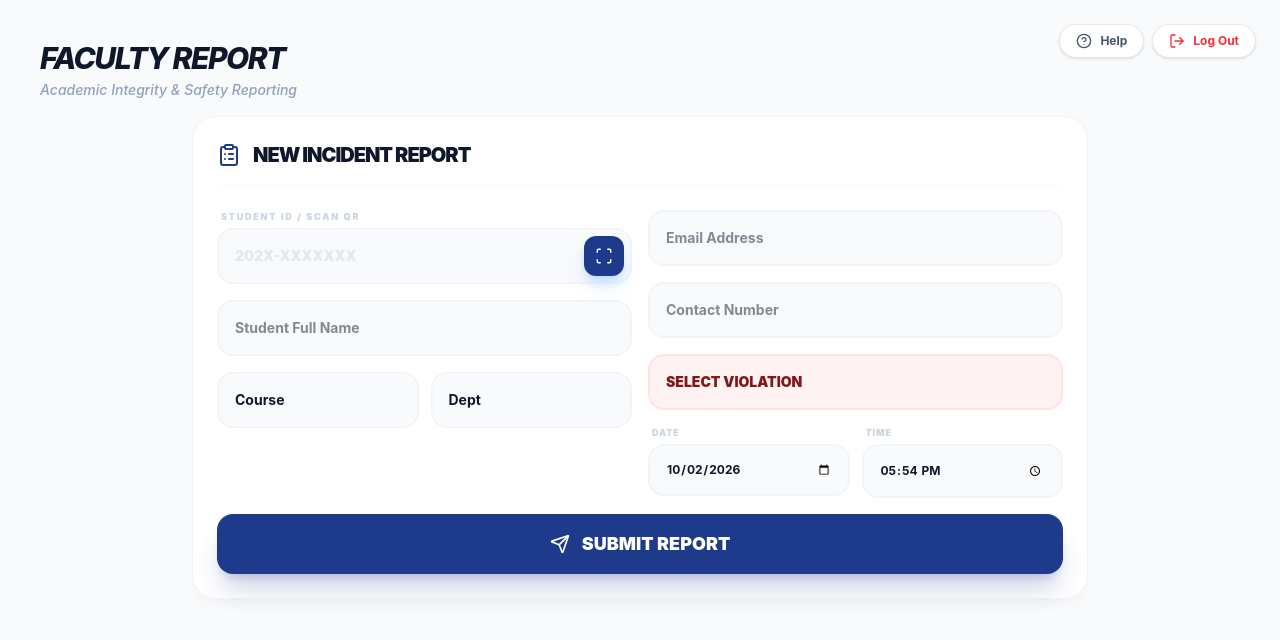
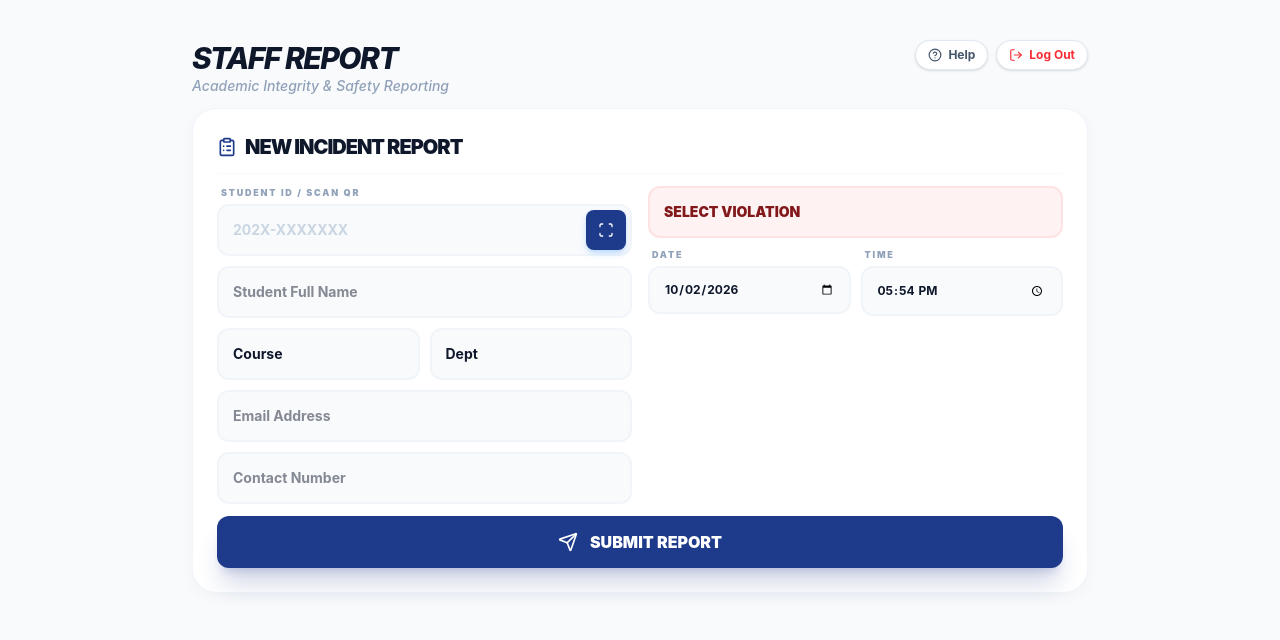
Before and after one commit to beans-26/OSA-Connect-deploy, a React (Vite) app in the folder frontend/: page /guard/report in a window 1280 px wide. Shown: the top 640 px of the page. Built offline with nearby package versions, Linux system fonts and the light colour scheme; sample sign-in values are in the browser's storage.

Commit message:
fixed guard and staff layout, student starts in light mode

```diff
--- a/frontend/src/pages/guard/ReportViolation.jsx
+++ b/frontend/src/pages/guard/ReportViolation.jsx
@@ -1,7 +1,6 @@
 import React, { useState } from 'react';
-import Sidebar from '../../components/Sidebar';
 import { Link } from 'react-router-dom';
-import { Shield, Scan, Send, AlertCircle, CheckCircle2, User, UserPlus, ClipboardList, Clock, X, QrCode, LogOut, HelpCircle } from 'lucide-react';
+import { Scan, Send, CheckCircle2, ClipboardList, Clock, X, LogOut, HelpCircle } from 'lucide-react';
 import QrScannerModal from '../../components/QrScannerModal';
 import { parseStudentQr, NOT_A_STUDENT_QR } from '../../components/studentQr';
 
@@ -21,6 +20,9 @@ const DEPARTMENTS = [
     "College of Science and Mathematics (CSM)", "College of Science and Technology Education (CSTE)",
     "College of Technology (CT)", "College of Medicine (COM)", "Senior High School (SHS)"
 ];
+
+const inputClass = "w-full bg-slate-50 dark:bg-slate-900 border-2 border-slate-100 dark:border-slate-700 rounded-xl px-3 py-2.5 md:p-3.5 font-bold focus:border-ustp-blue outline-none transition-all text-sm";
+const labelClass = "text-[9px] uppercase font-black text-slate-400 dark:text-slate-500 tracking-[0.2em] ml-1 mb-1 block";
 
 const ReportViolation = () => {
     const user = JSON.parse(localStorage.getItem('user') || '{}');
@@ -112,21 +114,6 @@ const ReportViolation = () => {
 
     return (
         <div className="flex bg-slate-50 dark:bg-slate-900 min-h-screen relative">
-            {/* Floating Help + Logout */}
-            <div className="fixed top-6 right-6 z-50 flex items-center gap-2">
-                <Link
-                    to="/help"
-                    className="flex items-center gap-2 px-4 py-2 bg-white dark:bg-slate-800/80 backdrop-blur shadow-sm border border-slate-200 dark:border-slate-600 rounded-full text-slate-600 dark:text-slate-300 hover:text-ustp-blue font-bold transition-all text-xs"
-                >
-                    <HelpCircle size={16} /> Help
-                </Link>
-                <button
-                    onClick={() => { localStorage.clear(); window.location.href = '/login'; }}
-                    className="flex items-center gap-2 px-4 py-2 bg-white dark:bg-slate-800/80 backdrop-blur shadow-sm border border-slate-200 dark:border-slate-600 rounded-full text-red-500 hover:bg-red-50 font-bold transition-all text-xs"
-                >
-                    <LogOut size={16} /> Log Out
-                </button>
-            </div>
             {/* Modal Scanner */}
             {isScanning && (
                 <QrScannerModal
@@ -194,54 +181,72 @@ const ReportViolation = () => {
                 </div>
             )}
 
-            <main className="flex-1 p-3 md:p-10 pt-20 md:pt-10 w-full max-w-full h-screen overflow-hidden flex flex-col">
-                <header className="mb-4 text-center md:text-left shrink-0">
-                    <h1 className="text-2xl md:text-3xl font-extrabold text-slate-900 dark:text-white tracking-tighter uppercase italic">
-                        {userRole === 'guard' ? 'Guard Report' : 'Faculty Report'}
-                    </h1>
-                    <p className="text-slate-400 dark:text-slate-500 mt-1 font-medium italic text-xs md:text-sm">
-                        Academic Integrity & Safety Reporting
-                    </p>
+            <main className="flex-1 p-3 md:p-10 w-full max-w-full h-screen overflow-y-auto custom-scrollbar">
+                {/* Help + Log Out sit in the header so they scroll away with the page */}
+                <header className="max-w-4xl mx-auto w-full mb-3 flex items-start justify-between gap-3">
+                    <div className="min-w-0">
+                        <h1 className="text-xl md:text-3xl font-extrabold text-slate-900 dark:text-white tracking-tighter uppercase italic">
+                            {userRole === 'guard' ? 'Guard Report' : 'Staff Report'}
+                        </h1>
+                        <p className="text-slate-400 dark:text-slate-500 font-medium italic text-[11px] md:text-sm">
+                            Academic Integrity & Safety Reporting
+                        </p>
+                    </div>
+                    <div className="flex items-center gap-2 shrink-0">
+                        {userRole === 'guard' && (
+                            <Link to="/guard/history" className="flex items-center gap-1.5 px-3 py-1.5 bg-white dark:bg-slate-800 shadow-sm border border-slate-200 dark:border-slate-600 rounded-full text-slate-600 dark:text-slate-300 hover:text-ustp-blue font-bold text-xs">
+                                <Clock size={14} /> History
+                            </Link>
+                        )}
+                        <Link to="/help" aria-label="Help" className="flex items-center gap-1.5 px-3 py-1.5 bg-white dark:bg-slate-800 shadow-sm border border-slate-200 dark:border-slate-600 rounded-full text-slate-600 dark:text-slate-300 hover:text-ustp-blue font-bold text-xs">
+                            <HelpCircle size={14} /> <span className="hidden sm:inline">Help</span>
+                        </Link>
+                        <button
+                            onClick={() => { localStorage.clear(); window.location.href = '/login'; }}
+                            aria-label="Log Out"
+                            className="flex items-center gap-1.5 px-3 py-1.5 bg-white dark:bg-slate-800 shadow-sm border border-slate-200 dark:border-slate-600 rounded-full text-red-500 hover:bg-red-50 font-bold text-xs"
+                        >
+                            <LogOut size={14} /> <span className="hidden sm:inline">Log Out</span>
+                        </button>
+                    </div>
                 </header>
 
-                <div className="max-w-4xl mx-auto w-full flex-1 overflow-y-auto pb-20 custom-scrollbar">
+                <div className="max-w-4xl mx-auto w-full pb-10">
                     {step === 1 ? (
-                        <div className="card-premium border-2 border-white shadow-2xl p-5 sm:p-8 md:p-10 animate-in slide-in-from-bottom-5 duration-500">
-                            <h3 className="text-lg md:text-xl font-black text-slate-900 dark:text-white flex items-center gap-3 mb-6 pb-4 border-b border-slate-50 uppercase tracking-tighter">
-                                <ClipboardList className="text-ustp-blue" size={24} />
+                        <div className="card-premium border-2 border-white shadow-2xl p-4 sm:p-6 md:p-8 animate-in slide-in-from-bottom-5 duration-500">
+                            <h3 className="text-base md:text-xl font-black text-slate-900 dark:text-white flex items-center gap-2 mb-3 pb-3 border-b border-slate-50 uppercase tracking-tighter">
+                                <ClipboardList className="text-ustp-blue" size={20} />
                                 New Incident Report
                             </h3>
 
-                            <form onSubmit={handleSubmit} className="space-y-4">
-                                <div className="grid grid-cols-1 md:grid-cols-2 gap-4">
-                                    <div className="space-y-4">
-                                        <div className="relative group">
-                                            <label className="text-[9px] uppercase font-black text-slate-300 dark:text-slate-600 tracking-[0.2em] ml-1 mb-1 block">Student ID / Scan QR</label>
+                            <form onSubmit={handleSubmit} className="space-y-3">
+                                <div className="grid grid-cols-1 md:grid-cols-2 gap-x-4 gap-y-2.5">
+                                    <div className="space-y-2.5 min-w-0">
+                                        <div>
+                                            <label className={labelClass}>Student ID / Scan QR</label>
                                             <div className="relative">
-                                                <input required value={form.student_id} onChange={handleIdChange} placeholder="202X-XXXXXXX" className="w-full bg-slate-50 dark:bg-slate-900 border-2 border-slate-100 dark:border-slate-700 rounded-2xl p-3 md:p-4 pr-12 font-black focus:border-ustp-blue outline-none transition-all uppercase placeholder:text-slate-200 text-sm" />
-                                                <button type="button" onClick={() => setIsScanning(true)} className="absolute right-2 top-2 bottom-2 aspect-square bg-ustp-blue text-white rounded-xl flex items-center justify-center shadow-lg shadow-blue-200 hover:scale-105 active:scale-95 transition-all">
-                                                    <Scan size={18} />
+                                                <input required value={form.student_id} onChange={handleIdChange} placeholder="202X-XXXXXXX" className={`${inputClass} pr-12 font-black uppercase placeholder:text-slate-300`} />
+                                                <button type="button" onClick={() => setIsScanning(true)} className="absolute right-1.5 top-1.5 bottom-1.5 aspect-square bg-ustp-blue text-white rounded-lg flex items-center justify-center shadow-md shadow-blue-200 active:scale-95 transition-all">
+                                                    <Scan size={16} />
                                                 </button>
                                             </div>
                                         </div>
-                                        <input required placeholder="Student Full Name" value={form.name} onChange={e => setForm({ ...form, name: e.target.value })} className="w-full bg-slate-50 dark:bg-slate-900 border-2 border-slate-100 dark:border-slate-700 rounded-2xl p-3 md:p-4 font-bold focus:border-ustp-blue outline-none transition-all text-sm" />
-                                        <div className="grid grid-cols-2 gap-3">
-                                            <select required value={form.course} onChange={e => setForm({ ...form, course: e.target.value })} className="w-full bg-slate-50 dark:bg-slate-900 border-2 border-slate-100 dark:border-slate-700 rounded-2xl p-3 md:p-4 font-bold outline-none focus:border-ustp-blue text-sm appearance-none truncate">
+                                        <input required placeholder="Student Full Name" value={form.name} onChange={e => setForm({ ...form, name: e.target.value })} className={inputClass} />
+                                        <div className="grid grid-cols-2 gap-2.5">
+                                            <select required value={form.course} onChange={e => setForm({ ...form, course: e.target.value })} className={`${inputClass} appearance-none truncate`}>
                                                 <option value="">Course</option>
                                                 {COURSES.map(c => <option key={c} value={c}>{c}</option>)}
                                             </select>
-                                            <select required value={form.department} onChange={e => setForm({ ...form, department: e.target.value })} className="w-full bg-slate-50 dark:bg-slate-900 border-2 border-slate-100 dark:border-slate-700 rounded-2xl p-3 md:p-4 font-bold outline-none focus:border-ustp-blue text-sm appearance-none truncate">
+                                            <select required value={form.department} onChange={e => setForm({ ...form, department: e.target.value })} className={`${inputClass} appearance-none truncate`}>
                                                 <option value="">Dept</option>
                                                 {DEPARTMENTS.map(d => <option key={d} value={d}>{d}</option>)}
                                             </select>
                                         </div>
+                                        <input required type="email" placeholder="Email Address" value={form.email} onChange={e => setForm({ ...form, email: e.target.value })} className={inputClass} />
+                                        <input required type="tel" placeholder="Contact Number" value={form.contact} onChange={e => setForm({ ...form, contact: e.target.value })} className={inputClass} />
                                     </div>
-                                    <div className="space-y-4">
-                                        <div className="grid grid-cols-1 gap-4">
-                                            <input required type="email" placeholder="Email Address" value={form.email} onChange={e => setForm({ ...form, email: e.target.value })} className="w-full bg-slate-50 dark:bg-slate-900 border-2 border-slate-100 dark:border-slate-700 rounded-2xl p-3 md:p-4 font-bold focus:border-ustp-blue outline-none transition-all text-sm" />
-                                            <input required placeholder="Contact Number" value={form.contact} onChange={e => setForm({ ...form, contact: e.target.value })} className="w-full bg-slate-50 dark:bg-slate-900 border-2 border-slate-100 dark:border-slate-700 rounded-2xl p-3 md:p-4 font-bold focus:border-ustp-blue outline-none transition-all text-sm" />
-                                        </div>
-                                        <select required value={form.violation} onChange={e => setForm({ ...form, violation: e.target.value })} className="w-full bg-red-50 border-2 border-red-100 rounded-2xl p-3 md:p-4 font-black text-red-900 focus:border-red-500 outline-none transition-all cursor-pointer text-sm appearance-none truncate">
+                                    <div className="space-y-2.5 min-w-0">
+                                        <select required value={form.violation} onChange={e => setForm({ ...form, violation: e.target.value })} className="w-full bg-red-50 border-2 border-red-100 rounded-xl px-3 py-2.5 md:p-3.5 font-black text-red-900 focus:border-red-500 outline-none transition-all cursor-pointer text-sm appearance-none truncate">
                                             <option value="">SELECT VIOLATION</option>
                                             <option value="No ID">No ID</option>
                                             <option value="Improper wearing of ID">Improper Wearing of ID</option>
@@ -250,19 +255,20 @@ const ReportViolation = () => {
                                             <option value="Smoking inside campus">Smoking</option>
                                             <option value="Serious misconduct">Serious Misconduct</option>
                                         </select>
-                                        <div className="grid grid-cols-2 gap-3">
-                                            <div>
-                                                <label className="text-[9px] uppercase font-black text-slate-300 dark:text-slate-600 tracking-widest mb-1 ml-1 block">Date</label>
-                                                <input type="date" required value={form.incident_date} onChange={e => setForm({ ...form, incident_date: e.target.value })} className="w-full bg-slate-50 dark:bg-slate-900 border-2 border-slate-100 dark:border-slate-700 rounded-2xl p-3 md:p-4 font-bold outline-none focus:border-ustp-blue text-xs" />
+                                        <div className="grid grid-cols-2 gap-2.5">
+                                            {/* min-w-0 + appearance-none stop iPhone Safari's date/time boxes from spilling past the card */}
+                                            <div className="min-w-0">
+                                                <label className={labelClass}>Date</label>
+                                                <input type="date" required value={form.incident_date} onChange={e => setForm({ ...form, incident_date: e.target.value })} className={`${inputClass} min-w-0 appearance-none text-xs`} />
                                             </div>
-                                            <div>
-                                                <label className="text-[9px] uppercase font-black text-slate-300 dark:text-slate-600 tracking-widest mb-1 ml-1 block">Time</label>
-                                                <input type="time" required value={form.incident_time} onChange={e => setForm({ ...form, incident_time: e.target.value })} className="w-full bg-slate-50 dark:bg-slate-900 border-2 border-slate-100 dark:border-slate-700 rounded-2xl p-3 md:p-4 font-bold outline-none focus:border-ustp-blue text-xs" />
+                                            <div className="min-w-0">
+                                                <label className={labelClass}>Time</label>
+                                                <input type="time" required value={form.incident_time} onChange={e => setForm({ ...form, incident_time: e.target.value })} className={`${inputClass} min-w-0 appearance-none text-xs`} />
                                             </div>
                                         </div>
                                     </div>
                                 </div>
-                                <button type="submit" disabled={loading} className="group relative bg-ustp-blue text-white w-full py-4 rounded-2xl text-lg font-black shadow-xl shadow-blue-900/20 flex items-center justify-center gap-3 transition-all hover:bg-slate-900 active:scale-[0.98]">
+                                <button type="submit" disabled={loading} className="group relative bg-ustp-blue text-white w-full py-3.5 rounded-xl text-base font-black shadow-xl shadow-blue-900/20 flex items-center justify-center gap-3 transition-all hover:bg-slate-900 active:scale-[0.98]">
                                     <Send size={20} className="group-hover:-translate-y-1 group-hover:translate-x-1 transition-transform" />
                                     {loading ? "Syncing..." : "SUBMIT REPORT"}
                                 </button>
```
Also changed, not shown: frontend/src/components/useStudentTheme.js (+4 -3 lines), 2 other files (tests, documents, lock files or other folders).
